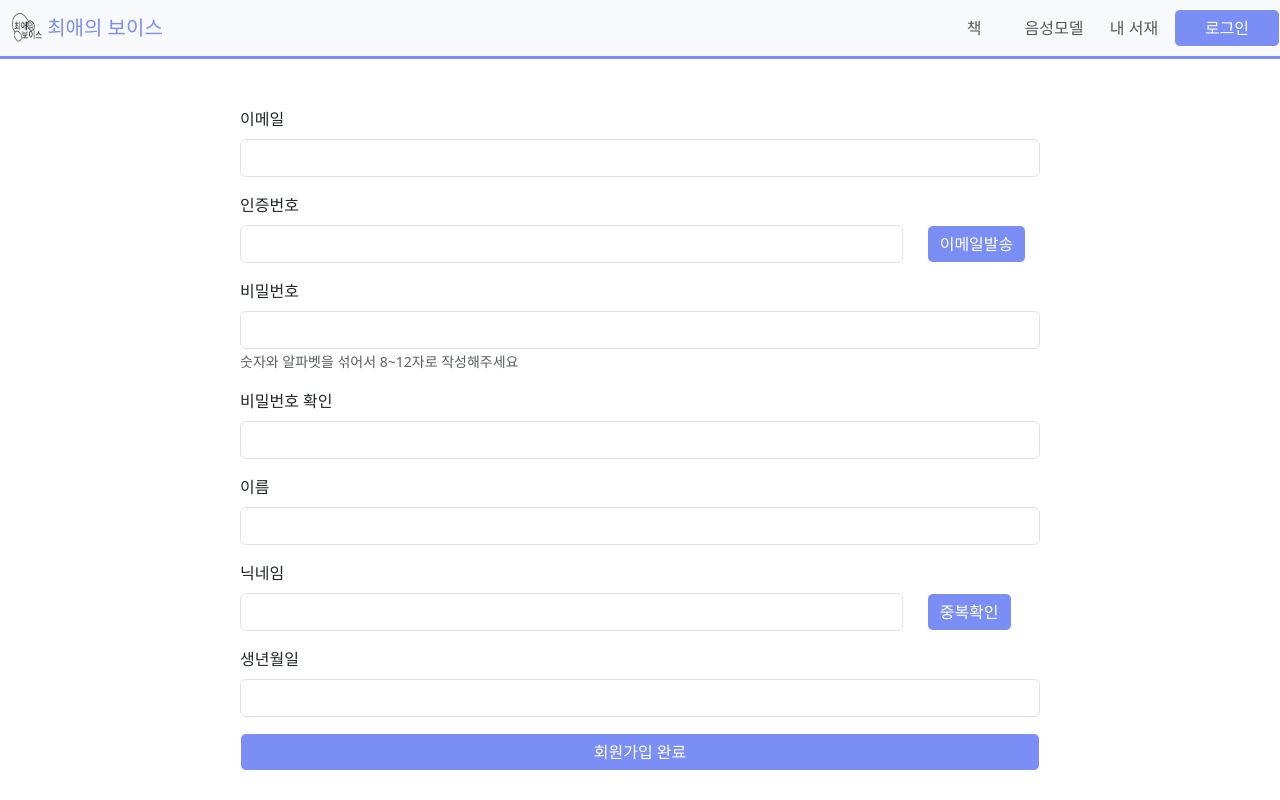
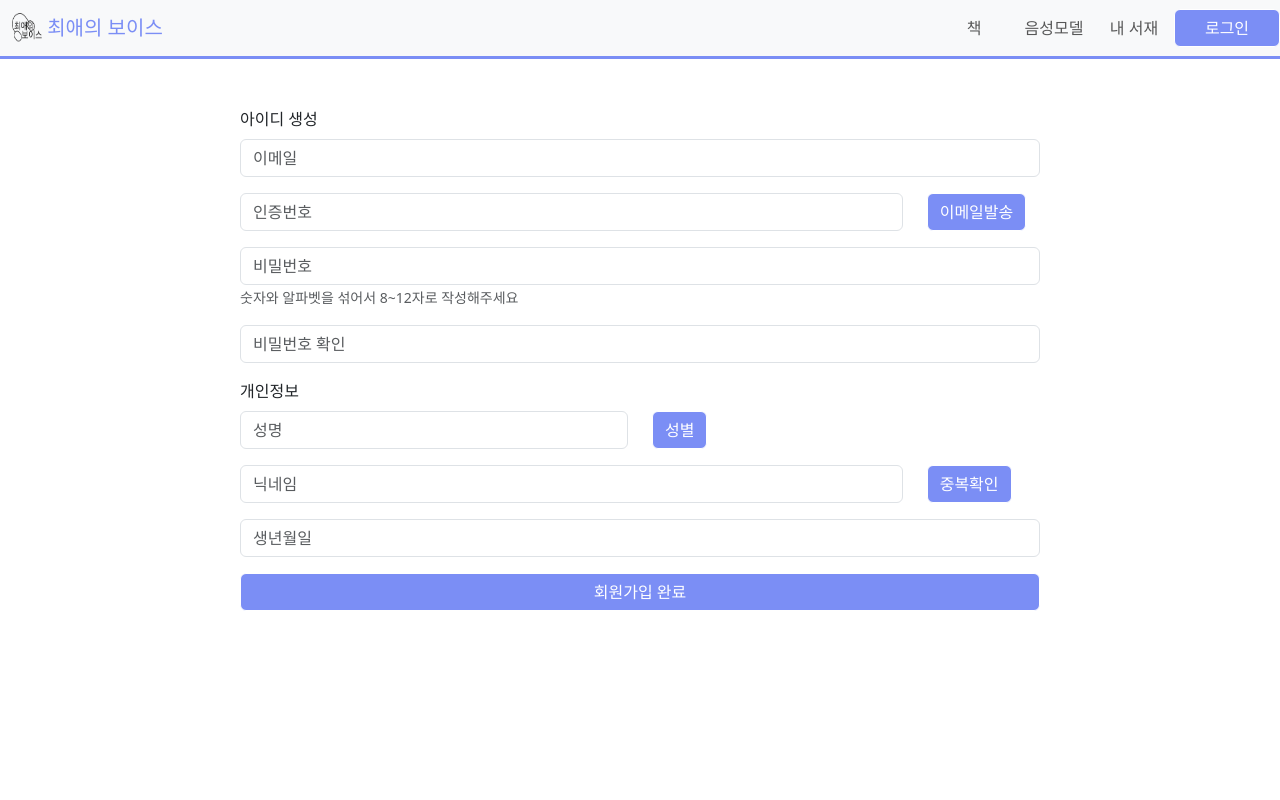
Before and after one commit to YWJ1228/YICcapstone, a React (Create React App) app in the folder fe/: page /register in a window 1280 px wide. Built offline with nearby package versions, Linux system fonts and the light colour scheme.

Commit message:
회원가입 api 예외처리
회원가입 api 예외처리 및 예외 UI 디자인

```diff
--- /dev/null
+++ b/fe/src/Component/Button/SexBtn.js
@@ -0,0 +1,43 @@
+import { useState, useRef } from 'react';
+
+import Button from 'react-bootstrap/Button';
+
+import Col from 'react-bootstrap/Col';
+import ToggleButton from 'react-bootstrap/ToggleButton';
+import ButtonGroup from 'react-bootstrap/ButtonGroup';
+
+import classes from './SexBtn.module.css';
+
+export default function SexBtn(props) {
+    const [radioValue, setRadioValue] = useState('1');
+    const radios = [
+        { name: '남자', value: '1' },
+        { name: '여자', value: '2' },
+    ];
+    const btnRef = useRef(null);
+    const handlerClick = () =>{
+        btnRef.current.style.setProperty('background-color','black');
+    }
+
+    const btn = radios.map((radio, idx) => (
+        <ToggleButton
+            key={idx}
+            id={`radio-${idx}`}
+            type="radio"
+            className = {classes.btn}
+            name="radio"
+            value={radio.value}
+            checked={radioValue === radio.value}
+            onChange={(e) => setRadioValue(e.currentTarget.value)}
+            inputRef = {handlerClick}
+        >
+            {radio.name}
+        </ToggleButton>
+    ));
+
+    return (
+        <ButtonGroup ref = {btnRef}>
+            {btn}
+        </ButtonGroup>
+    );
+}
--- /dev/null
+++ b/fe/src/Component/Button/SexBtn.module.css
@@ -0,0 +1,10 @@
+.btn{
+    appearance: none;
+    background-color: yellow;
+}
+.btn2{
+    background-color: black;
+}
+.btn:hover{
+    background-color: red;
+}
--- a/fe/src/Page/Login/LoginPage.module.css
+++ b/fe/src/Page/Login/LoginPage.module.css
@@ -15,6 +15,11 @@
     margin : auto;
 
     border-color :  #7B8EF5;
+}
+.login-guide{
+    color : red;
+    font-size : 0.8rem;
+    margin-left : 0.2rem;
 }
 .login_btn {
     width: 30rem;
--- a/fe/src/Page/Login/RegisterPage.js
+++ b/fe/src/Page/Login/RegisterPage.js
@@ -1,4 +1,4 @@
-import { useState } from 'react';
+import { useState, useRef } from 'react';
 import { useNavigate } from 'react-router-dom';
 
 import Button from 'react-bootstrap/Button';
@@ -10,9 +10,21 @@ import classes from './RegisterPage.module.css';
 import FormGroup from 'react-bootstrap/esm/FormGroup';
 
 import axios from 'axios';
+import SexBtn from '../../Component/Button/SexBtn';
+import StyleChangeRef from '../../Ref/StyleChangeRef';
+/**
+ * #####################################
+ * # 1. useState 선언
+ * # 2. changeHandler
+ * # 3. valid check function
+ * # 4. Form submit handler
+ * ######################################
+ */
 
 export default function RegisterPage() {
-    // 폼 데이터 형식
+    const myRef = useRef([]);
+
+    // 백엔드로 보내는 json 형식
     const [userForm, setUserForm] = useState({
         username: 'defaultUser',
         password: 'defaultPassword',
@@ -34,13 +46,13 @@ export default function RegisterPage() {
      *  ################################################
      */
     const [validForm, setValidForm] = useState({
-        verifyNumber: true,
+        verifyText: false,
         verifyNickname: true,
         verifyEqualPwd: false,
-        verifyPwd : false
+        verifyPwd: false
     });
 
-
+    // Form change Handler for form events
     function formChangeHandler(event) {
         const { value, name: inputValue } = event.target;
         setUserForm({
@@ -48,14 +60,17 @@ export default function RegisterPage() {
             [inputValue]: event.target.value.trim()
         });
     }
+    // Check validation of email
     function validEmailHandler() {
         axios.get("http://localhost:8080/api/sign-up/username/" + userForm.username)
             .then(function (response) {
-                console.log(response);
+                // 응답 데이터 콘솔 출력
+                console.log(response.data);
+
+                // 정답 인증번호 저장
+                setValidForm({ ...validForm, verifyText: response.data });
             }).catch(function (error) {
                 console.log(error);
-            }).then(function () {
-                console.log("finish");
             });
     }
     function validNicknameHandler() {
@@ -80,7 +95,7 @@ export default function RegisterPage() {
         // 비밀번호 규칙 확인
         const regex = /(?=.*[0-9])(?=.*[a-zA-Z]).{8,20}/;
         const pwdString = event.target.value.trim();
-        setValidForm({...validForm,verifyPwd : false});
+        setValidForm({ ...validForm, verifyPwd: false });
         if (pwdString.length === 0) {
             setValidMessage({ ...validMessage, validPwd: '숫자와 알파벳을 섞어서 8~12자로 작성해주세요' });
         }
@@ -92,18 +107,18 @@ export default function RegisterPage() {
         }
         else {
             setValidMessage({ ...validMessage, validPwd: "확인" });
-            setValidForm({...validForm,verifyPwd : true});
+            setValidForm({ ...validForm, verifyPwd: true });
         }
     }
     // 비밀번호 확인
     function equalPwdChangeHandler(event) {
         if (userForm.password === event.target.value.trim()) {
             setValidMessage({ ...validMessage, equalPwd: "일치합니다" });
-            setValidForm({...validForm,verifyEqualPwd : true});
+            setValidForm({ ...validForm, verifyEqualPwd: true });
         }
         else {
             setValidMessage({ ...validMessage, equalPwd: "비밀번호가 다릅니다" });
-            setValidForm({...validForm,verifyEqualPwd : false});
+            setValidForm({ ...validForm, verifyEqualPwd: false });
         }
     }
 
@@ -112,83 +127,87 @@ export default function RegisterPage() {
         event.preventDefault();
         // info 를 json으로 만들어서 보내면 됨
         console.log(userForm);
+
         // api로 데이터 전송
         if (validForm.verifyNumber && validForm.verifyNickname && validForm.verifyPwd && validForm.verifyEqualPwd) {
 
             axios.post("http://localhost:8080/api/sign-up", userForm)
                 .then(function (response) {
                     console.log(response);
+                    navigate('/login');
                 }).catch(function (error) {
                     console.log(error);
                 }).then(function () {
-                    navigate('/login');
+
                 });
 
         }
-        else if (!validForm.verifyNumber) {
-            console.log('이메일에서 받은 인증코드를 입력해주세요');
-        }
-        else if (!validForm.verifyPwd) {
-            console.log('비밀번호를 규칙에 맞게 설정해주세요');
-        }
-        else if(!validForm.verifyEqualPwd){
-            console.log('비밀번호가 일치하지 않습니다');
-        }
-        else {
-            console.log('닉네임 중복확인을 해주세요');
-        }
+        // 이메일 유효성 검사
+        const conditions = [
+            event.target.username.value !== '', // 이메일
+            validForm.verifyText === event.target.verifyText, // 인증번호
+            validForm.verifyPwd, // 비밀번호
+            validForm.verifyEqualPwd, // 비밀번호 확인
+            event.target.name.value !== '',  // 이름
+            validForm.verifyNickname, // 닉네임
+            event.target.birth.value !== '' // 생년월일
+        ];
+        conditions.map((cond,index)=>{
+            StyleChangeRef(myRef, index, cond);
+        })
     }
 
     return (
         <div className={classes.wrapper}>
             <Form onSubmit={submitHandler}>
                 <Form.Group className="mb-3" controlId="formGridCheckEmail">
-                    <Form.Label >이메일</Form.Label>
-                    <Form.Control type="email" name="username" onChange={formChangeHandler} />
+                    <Form.Label >아이디 생성</Form.Label>
+                    <Form.Control type="email" name="username" onChange={formChangeHandler} placeholder='이메일' className={classes.inputBox}
+                        ref={el => myRef.current[0] = el} />
                 </Form.Group>
 
                 <Form.Group className="mb-3" controlId="formVerify">
                     <Row className="mb-3">
-                        <Form.Label>인증번호</Form.Label>
-                        <Col lg={10}><Form.Control type="text" /></Col>
-                        <Col ><Button className={classes['verify-button']} type="button" name="verifyNumber" onClick={validEmailHandler}>이메일발송</Button></Col>
+                        <Col lg={10}><Form.Control type="text" placeholder='인증번호' className={classes.inputBox} ref={el => myRef.current[1] = el} /></Col>
+                        <Col><Button className={classes['verify-button']} type="button" name="verifyText" onClick={validEmailHandler} >이메일발송</Button></Col>
                     </Row>
                 </Form.Group>
 
 
                 <Form.Group className="mb-3" controlId="formPwd">
-                    <Form.Label>비밀번호</Form.Label>
-                    <Form.Control type="password" name="password" onChange={pwdChangeHanlder} />
+                    <Form.Control type="password" name="password" onChange={pwdChangeHanlder} placeholder='비밀번호' className={classes.inputBox} ref={el => myRef.current[2] = el} />
                     <Form.Text>{validMessage.validPwd}</Form.Text>
                 </Form.Group>
                 <Form.Group className="mb-3" controlId="formCheckPwd">
-                    <Form.Label>비밀번호 확인</Form.Label>
-                    <Form.Control type="password" onChange={equalPwdChangeHandler} />
+                    <Form.Control type="password" onChange={equalPwdChangeHandler} placeholder='비밀번호 확인' className={classes.inputBox} ref={el => myRef.current[3] = el} />
                     <Form.Text>{validMessage.equalPwd}</Form.Text>
                 </Form.Group>
 
                 <Form.Group className="mb-3" controlId="formGridName">
-                    <Form.Label>이름</Form.Label>
-                    <Form.Control name="name" onChange={formChangeHandler} />
+                    <Row>
+                        <Form.Label>개인정보</Form.Label>
+                        <Col><Form.Control name="name" onChange={formChangeHandler} placeholder='성명' className={classes.inputBox} ref={el => myRef.current[4] = el} /></Col>
+                        <Col><Button className={classes['verify-button']} type="button" name="verifyNickname" onChange={validNicknameHandler}>성별</Button></Col>
+                    </Row>
+
                 </Form.Group>
                 <Form.Group className="mb-3" controlId="formGridNickname" >
                     <Row>
-                        <Form.Label >닉네임</Form.Label>
-                        <Col lg={10}><Form.Control type="text" name="nickname" onChange={formChangeHandler} /></Col>
+                        <Col lg={10}><Form.Control type="text" name="nickname" onChange={formChangeHandler} placeholder='닉네임' className={classes.inputBox} ref={el => myRef.current[5] = el} /></Col>
                         <Col><Button className={classes['verify-button']} type="button" name="verifyNickname" onChange={validNicknameHandler}>중복확인</Button></Col>
                     </Row>
                 </Form.Group>
                 <FormGroup>
                     <Row className="mb-3">
                         <Form.Group as={Col} controlId="formBirth">
-                            <Form.Label>생년월일</Form.Label>
-                            <Form.Control type="number" name="birth" onChange={formChangeHandler} />
+                            <Form.Control type="number" name="birth" onChange={formChangeHandler} placeholder='생년월일' className={classes.inputBox} ref={el => myRef.current[6] = el} />
                         </Form.Group>
                     </Row>
                 </FormGroup>
 
                 <Button type="submit" className={classes['submit']} >회원가입 완료</Button>
             </Form>
+            {/* <SexBtn/> */}
         </div>
     );
 };
--- a/fe/src/Page/Login/RegisterPage.module.css
+++ b/fe/src/Page/Login/RegisterPage.module.css
@@ -22,3 +22,6 @@
     color :#7B8EF5;
     border-color: #7B8EF5;
 }
+.inputBox:focus{
+    box-shadow: none;
+}
--- /dev/null
+++ b/fe/src/Ref/StyleChangeRef.js
@@ -0,0 +1,12 @@
+/**
+ *  폼 유효성에 따른 스타일 변경을 위한 Ref 함수
+ */
+
+export default function StyleChangeRef(ref, idx, condition) {
+    if (condition) {
+        ref.current[idx].style.setProperty('border-color', 'green');
+    }
+    else {
+        ref.current[idx].style.setProperty('border-color', 'red');
+    }
+};
```
Also changed, not shown: fe/src/Page/Login/LoginPage.js (+8 -6 lines).
